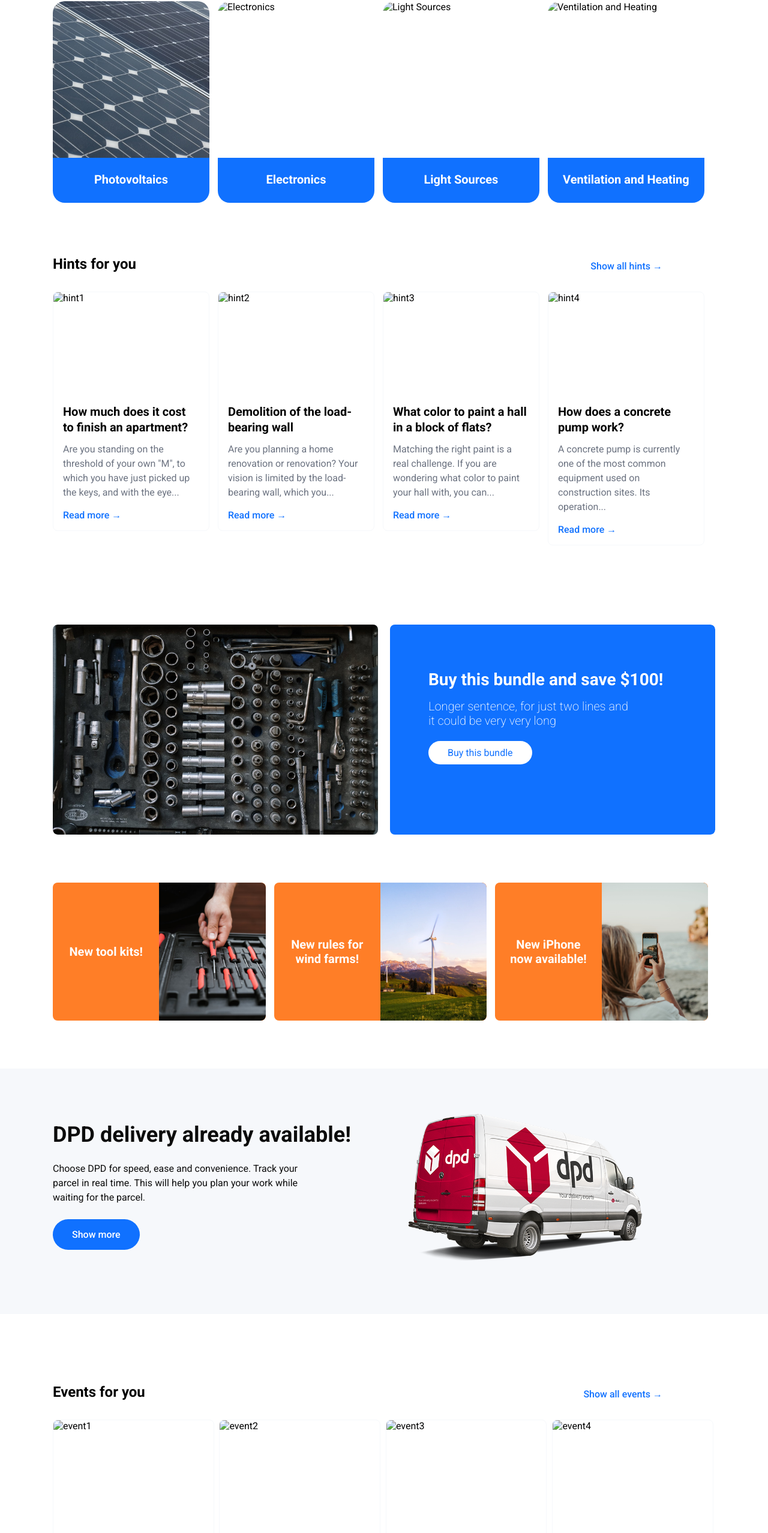
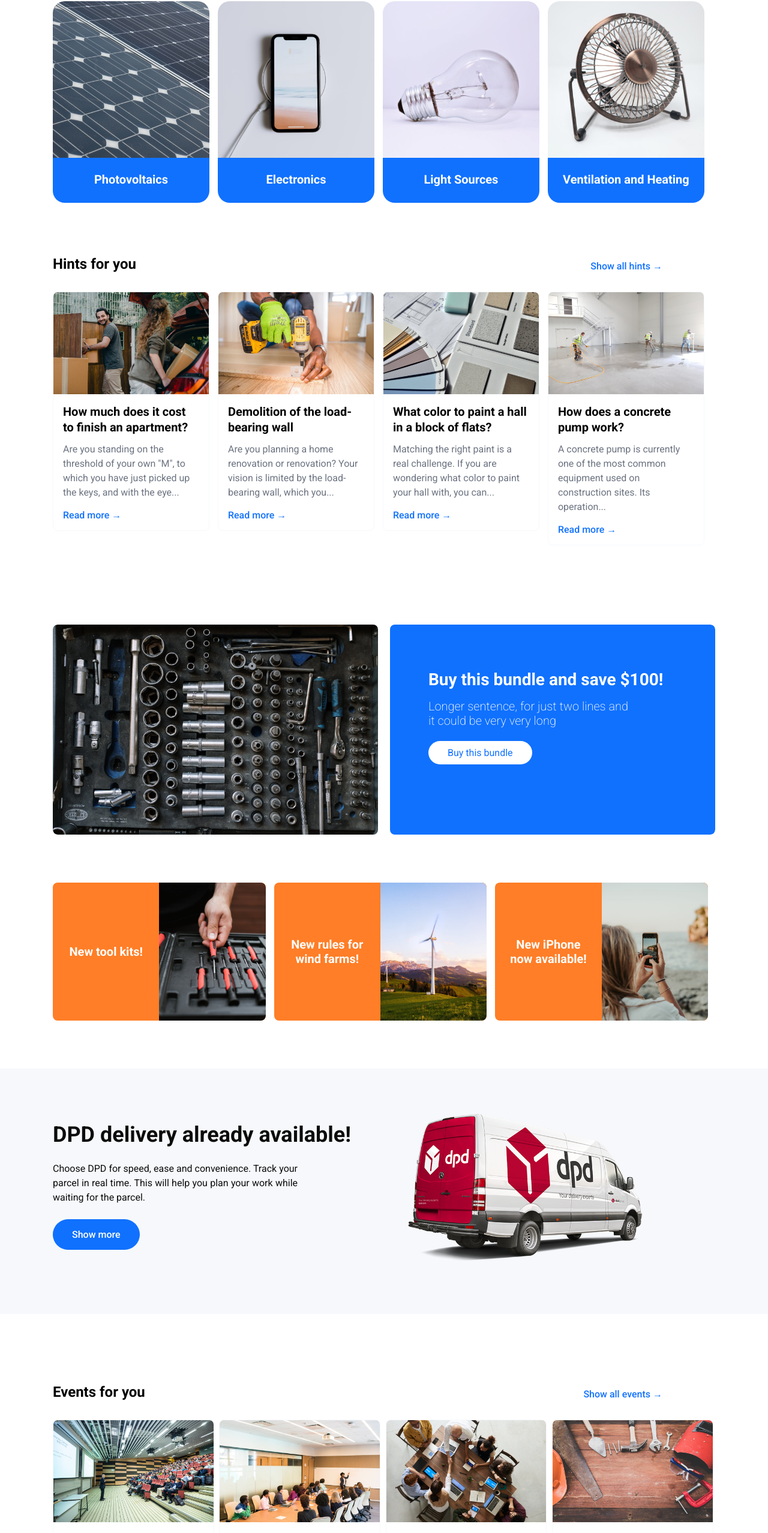
Before and after one commit to mohamedamir123/Landing-Page-Task, a plain HTML site: page index.html in a window 1280 px wide. Shown: the part 227-2782 px from the top of the page at 60% size. Drawn offline with Linux system fonts and the light colour scheme; the site is published under a folder, as on GitHub Pages, so addresses that start at the root find nothing.

Commit message:
fixing the images loading

```diff
--- a/index.html
+++ b/index.html
@@ -68,19 +68,19 @@
 
             <div class="card-container">
                 <div class="card">
-                    <img src="./images/Photovoltaics.jpg" class="card-img" alt="Photovoltaics">
+                    <img src="images/Photovoltaics.jpg" class="card-img" alt="Photovoltaics">
                     <p class="card-title">Photovoltaics</p>
                 </div>
                 <div class="card">
-                    <img src="/images/Electronics.jpg" class="card-img" alt="Electronics">
+                    <img src="images/Electronics.jpg" class="card-img" alt="Electronics">
                     <p class="card-title">Electronics</p>
                 </div>
                 <div class="card">
-                    <img src="/images/Light Sources.jpg" class="card-img" alt="Light Sources">
+                    <img src="images/Light Sources.jpg" class="card-img" alt="Light Sources">
                     <p class="card-title">Light Sources</p>
                 </div>
                 <div class="card">
-                    <img src="/images/Ventilation and Heating.jpg" class="card-img" alt="Ventilation and Heating">
+                    <img src="images/Ventilation and Heating.jpg" class="card-img" alt="Ventilation and Heating">
                     <p class="card-title">Ventilation and Heating</p>
                 </div>
             </div>
@@ -102,25 +102,25 @@
 
             <div class="hint-container">
                 <div class="hint-card">
-                    <img class="hint-img" src="/images/hint1.jpg" alt="hint1">
+                    <img class="hint-img" src="./images/hint1.jpg" alt="hint1">
                     <p class="hint-title">How much does it cost to finish an apartment?</p>
                     <p class="hint-q">Are you standing on the threshold of your own "M", to which you have just picked up the keys, and with the eye...</p>
                     <a href="#" class="read-hint">Read more <span>&RightArrow;</span></a>
                 </div>
                 <div class="hint-card">
-                    <img class="hint-img" src="/images/hint2.jpg" alt="hint2">
+                    <img class="hint-img" src="./images/hint2.jpg" alt="hint2">
                     <p class="hint-title">Demolition of the load-bearing wall</p>
                     <p class="hint-q">Are you planning a home renovation or renovation? Your vision is limited by the load-bearing wall, which you...</p>
                     <a href="#" class="read-hint">Read more <span>&RightArrow;</span></a>
                 </div>
                 <div class="hint-card">
-                    <img class="hint-img" src="/images/hint3.jpg" alt="hint3">
+                    <img class="hint-img" src="./images/hint3.jpg" alt="hint3">
                     <p class="hint-title">What color to paint a hall in a block of flats?</p>
                     <p class="hint-q">Matching the right paint is a real challenge. If you are wondering what color to paint your hall with, you can...</p>
                     <a href="#" class="read-hint">Read more <span>&RightArrow;</span></a>
                 </div>
                 <div class="hint-card">
-                    <img class="hint-img" src="/images/hint4.jpg" alt="hint4">
+                    <img class="hint-img" src="./images/hint4.jpg" alt="hint4">
                     <p class="hint-title">How does a concrete pump work?</p>
                     <p class="hint-q">A concrete pump is currently one of the most common equipment used on construction sites. Its operation...</p>
                     <a href="#" class="read-hint">Read more <span>&RightArrow;</span></a>
@@ -203,28 +203,28 @@
 
             <div class="event-container">
                 <div class="event-card">
-                    <img class="event-img" src="/images/event-1.jpg" alt="event1">
+                    <img class="event-img" src="images/event-1.jpg" alt="event1">
                     <p class="event-title">Electrician course for electricians with SEP licence</p>
                     <p class="date-location">23.05.2021 | London, UK</p>
                     <p class="event-desc">This course is conducted in the form of lectures via the Internet and ends with an examination, also online...</p>
                     <a href="#" class="read-event">Know more</a>
                 </div>
                 <div class="event-card">
-                    <img class="event-img" src="/images/event-2.jpg" alt="event2">
+                    <img class="event-img" src="images/event-2.jpg" alt="event2">
                     <p class="event-title">Interior design and decoration</p>
                     <p class="date-location">23.05.2021 | London, UK</p>
                     <p class="event-desc">This course is conducted in the form of lectures via the Internet and ends with an examination, also online...</p>
                     <a href="#" class="read-event">Know more</a>
                 </div>
                 <div class="event-card">
-                    <img class="event-img" src="/images/event-3.jpg" alt="event3">
+                    <img class="event-img" src="images/event-3.jpg" alt="event3">
                     <p class="event-title">AutoCAD 2d basic level</p>
                     <p class="date-location">23.05.2021 | London, UK</p>
                     <p class="event-desc">This course is conducted in the form of lectures via the Internet and ends with an examination, also online...</p>
                     <a href="#" class="read-event">Know more</a>
                 </div>
                 <div class="event-card">
-                    <img class="event-img" src="/images/event-4.jpg" alt="event4">
+                    <img class="event-img" src="images/event-4.jpg" alt="event4">
                     <p class="event-title">Paving engineer with a road construction machine licence</p>
                     <p class="date-location">23.05.2021 | London, UK</p>
                     <p class="event-desc">This course is conducted in the form of lectures via the Internet and ends with an examination, also online...</p>
```
